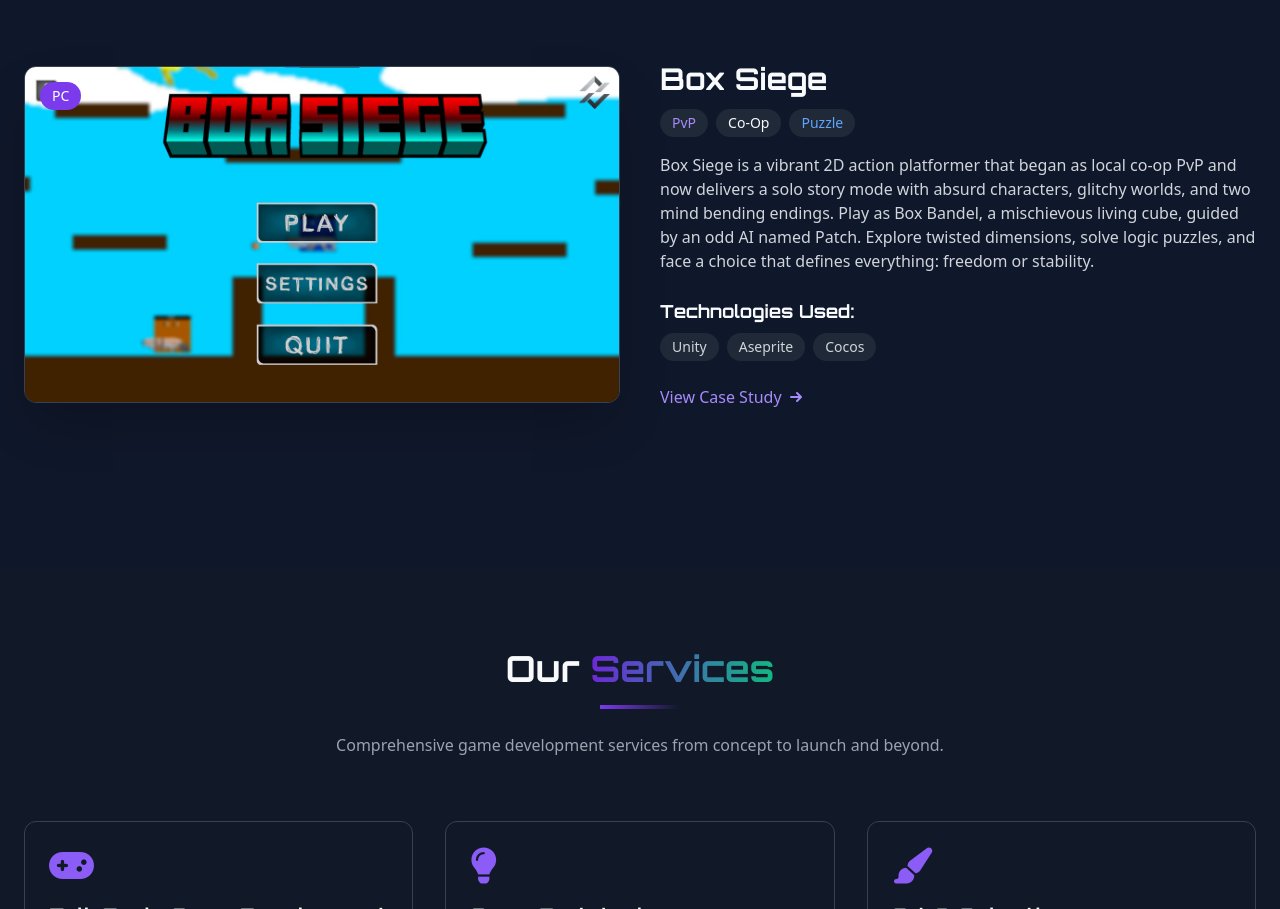
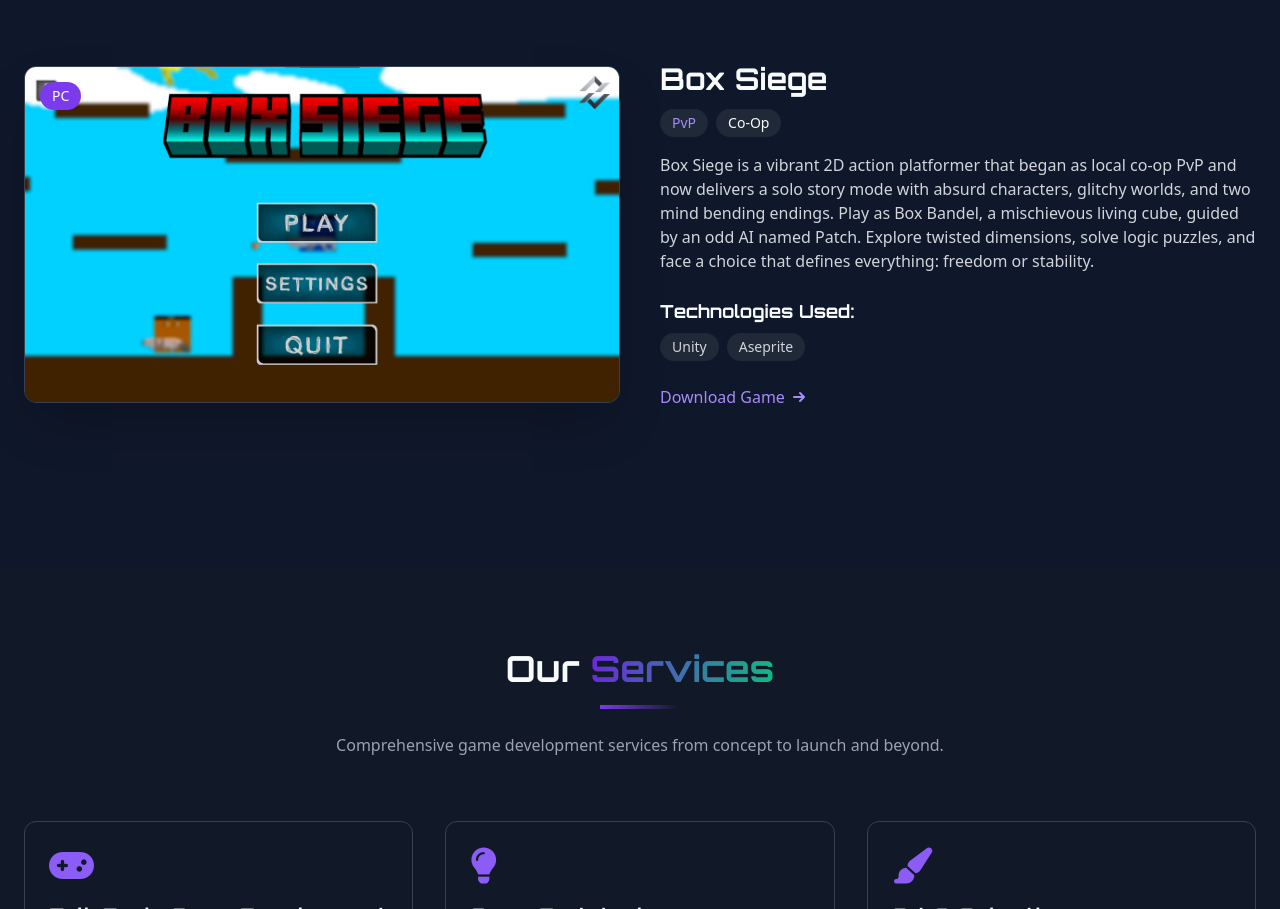
Before and after one commit to EquinoxInteractive/EquinoxProfile, a plain HTML site: page index.html in a window 1280 px wide. Shown: the part 2338-3247 px from the top of the page. Drawn offline with nearby package versions, Linux system fonts and the light colour scheme.

Commit message:
index.html

```diff
--- a/index.html
+++ b/index.html
@@ -213,7 +213,6 @@
                     <div class="flex flex-wrap gap-2 mb-4">
                         <span class="bg-gray-800 text-purple-400 px-3 py-1 rounded-full text-sm">PvP</span>
                         <span class="bg-gray-800 text-emerald-400 px-3 py-1 rounded-full text-sm">Co-Op</span>
-                        <span class="bg-gray-800 text-blue-400 px-3 py-1 rounded-full text-sm">Puzzle</span>
                     </div>
                     <p class="text-gray-300 mb-6">
                         Box Siege is a vibrant 2D action platformer that began as local co-op PvP and now delivers a solo story mode with absurd characters, glitchy worlds, and two mind bending endings.
@@ -224,11 +223,10 @@
                         <div class="flex flex-wrap gap-2">
                             <span class="bg-gray-800 text-gray-300 px-3 py-1 rounded-full text-sm">Unity</span>
                             <span class="bg-gray-800 text-gray-300 px-3 py-1 rounded-full text-sm">Aseprite</span>
-                            <span class="bg-gray-800 text-gray-300 px-3 py-1 rounded-full text-sm">Cocos</span>
                         </div>
                     </div>
                     <a href="https://equinoxinteractive.github.io/BoxSiege/" target="_blank" class="inline-flex items-center text-purple-400 hover:text-purple-300 font-medium">
-                        View Case Study
+                        Download Game
                         <svg xmlns="http://www.w3.org/2000/svg" class="h-5 w-5 ml-1" viewBox="0 0 20 20" fill="currentColor">
                             <path fill-rule="evenodd" d="M10.293 5.293a1 1 0 011.414 0l4 4a1 1 0 010 1.414l-4 4a1 1 0 01-1.414-1.414L12.586 11H5a1 1 0 110-2h7.586l-2.293-2.293a1 1 0 010-1.414z" clip-rule="evenodd" />
                         </svg>
```
